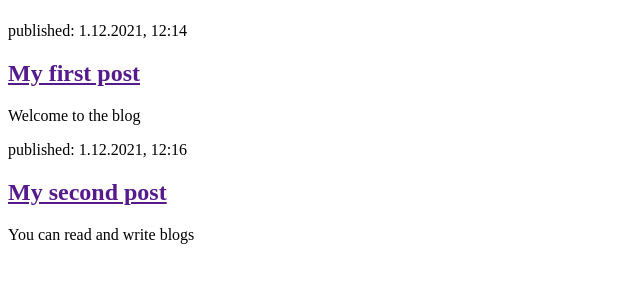
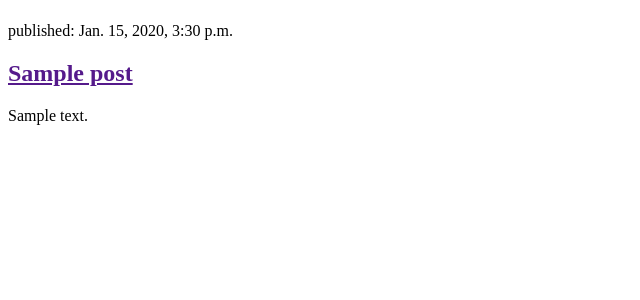
Before and after one commit to ritzgeorge/my-first-blog, a Django app: page / in a window 1280 px wide. Shown: the part 58-358 px from the top of the page, without its empty margins (0-640 px from the left). Run offline with Django 3.2, Linux system fonts and the light colour scheme; tables that the repository leaves empty hold one stand-in row (values such as "Sample post").

Commit message:
Modified templates to display posts from database.

```diff
--- a/blog/templates/blog/post_list.html
+++ b/blog/templates/blog/post_list.html
@@ -8,16 +8,12 @@
             <h1><a href="/"> My blog</a></h1>
         </header>
 
-        <article>
-            <time>published: 1.12.2021, 12:14</time>
-            <h2><a href="">My first post</a></h2>
-            <p>Welcome to the blog</p>
-        </article>
-
-        <article>
-            <time>published: 1.12.2021, 12:16</time>
-            <h2><a href="">My second post</a></h2>
-            <p>You can read and write blogs</p>
-        </article>
+        {% for post in posts %}
+            <article>
+                <time>published: {{ post.published_date }}</time>
+                <h2><a href="">{{ post.title }}</a></h2>
+                <p>{{ post.text|linebreaksbr }}</p>
+            </article>
+        {% endfor %}
     </body>
 </html>
--- a/blog/views.py
+++ b/blog/views.py
@@ -1,6 +1,7 @@
 from django.shortcuts import render
-
-# Create your views here.
+from django.utils import timezone
+from .models import Post
 
 def post_list(request):
-    return render(request, 'blog/post_list.html', {})
+    posts = Post.objects.filter(published_date__lte=timezone.now()).order_by('published_date')
+    return render(request, 'blog/post_list.html', {'posts': posts})
```
